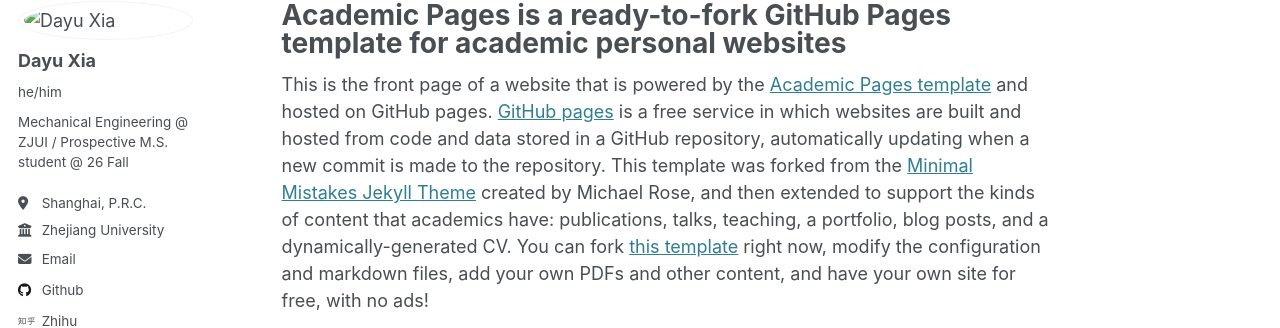
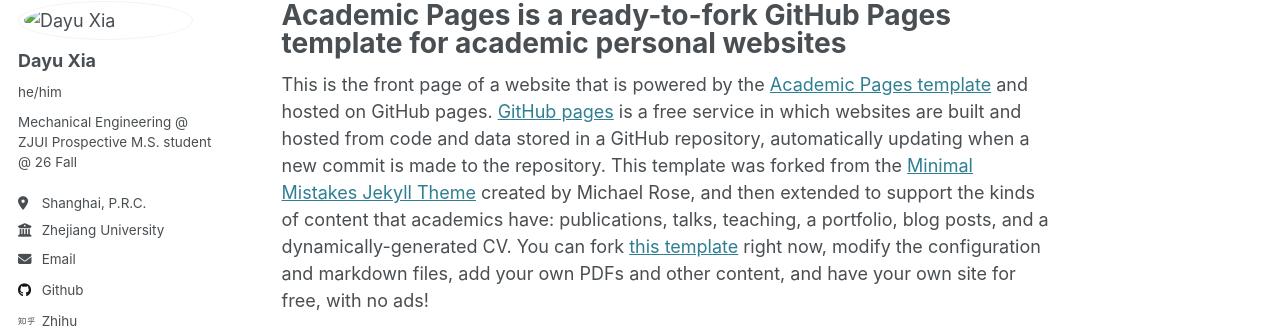
Before and after one commit to dyxia1241/dyxia1241.github.io, a Jekyll site: the page built from _pages/about.md, in a window 1280 px wide. Shown: the part 105-433 px from the top of the page. Built offline with Jekyll 4.4.1, drawn with Linux system fonts in a browser that asks for light colours.

```diff
--- a/_config.yml
+++ b/_config.yml
@@ -24,7 +24,7 @@ author:
   avatar           : "photo.jpg"
   name             : "Dayu Xia"
   pronouns         : "he/him"
-  bio              : "Mechanical Engineering @ ZJUI / Prospective M.S. student @ 26 Fall"
+  bio              : "Mechanical Engineering @ ZJUI \n Prospective M.S. student @ 26 Fall"
   location         : "Shanghai, P.R.C."
   employer         : "Zhejiang University"
   uri              : # URL
```
